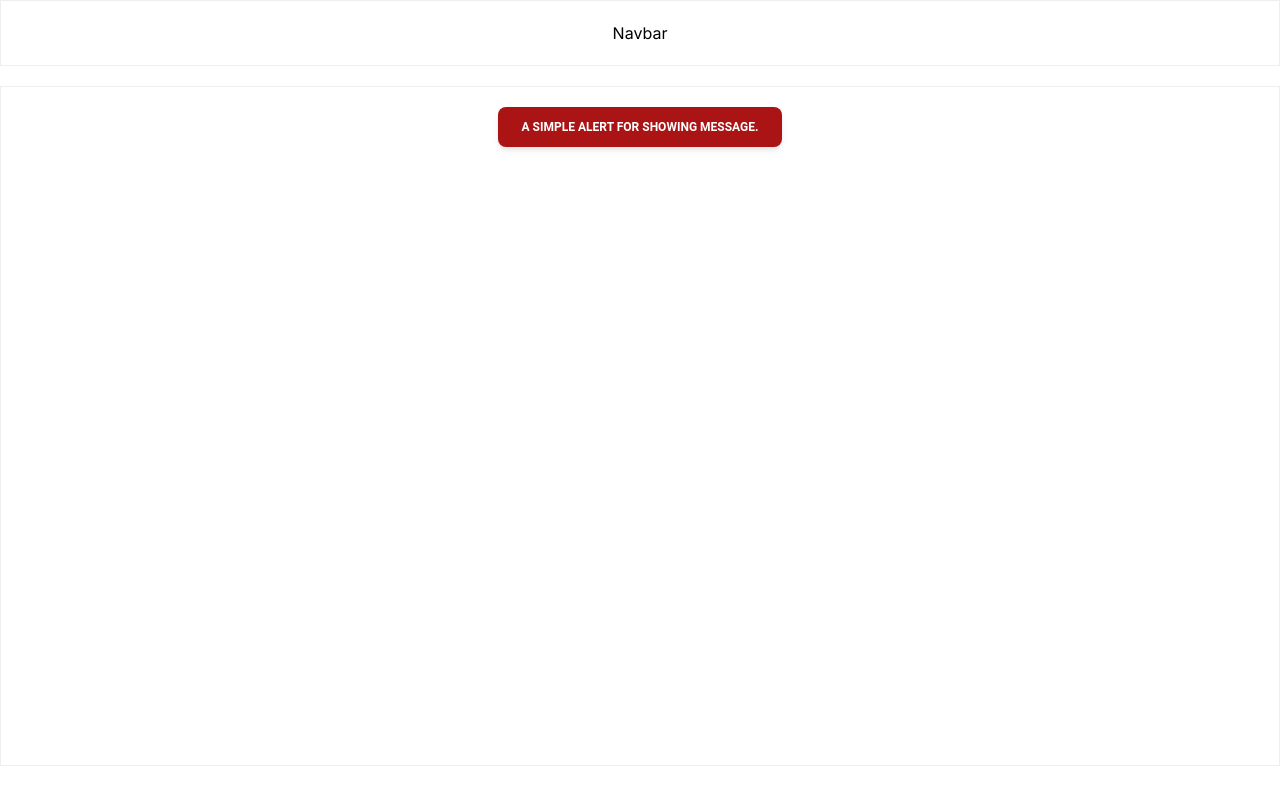
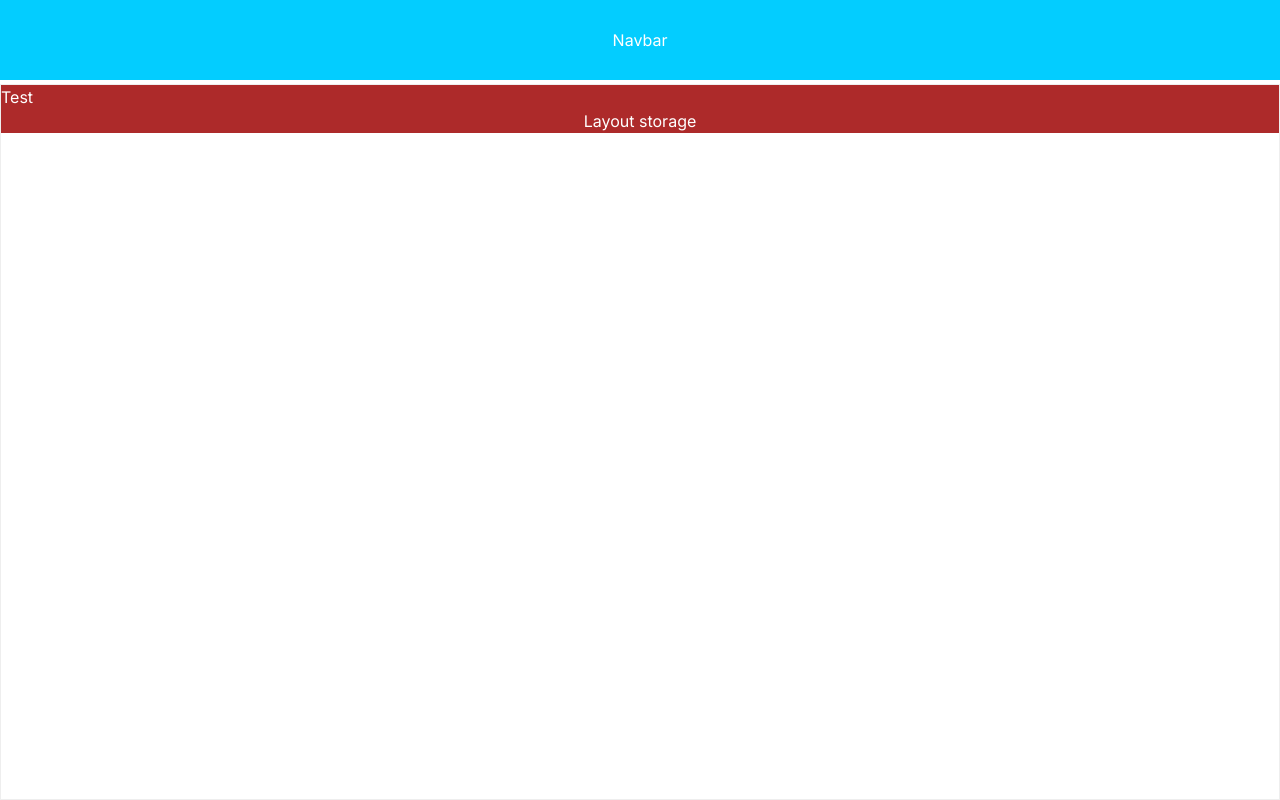
Before and after one commit to KhunThynne/HouseCafeProject, a Next.js app: page / in a window 1280 px wide. Built offline with nearby package versions, Linux system fonts and the light colour scheme.

Commit message:
tailawind config

```diff
--- a/package.json
+++ b/package.json
@@ -20,9 +20,11 @@
     "@types/node": "^20",
     "@types/react": "^18",
     "@types/react-dom": "^18",
+    "autoprefixer": "^10.4.19",
     "eslint": "^8",
     "eslint-config-next": "14.2.3",
     "postcss": "^8",
+    "postcss-import": "^16.1.0",
     "tailwindcss": "^3.4.1",
     "typescript": "^5"
   }
--- a/src/app/globals.css
+++ b/src/app/globals.css
@@ -1,11 +1,15 @@
-@tailwind base;
-@tailwind components;
-@tailwind utilities;
+@import "tailwindcss/base";
+@import "tailwindcss/components";
+@import "tailwindcss/utilities";
+@import "tailwindcss/variants";
+/* custom css */
+@import "./theme.css";
 
 :root {
   --foreground-rgb: 0, 0, 0;
   --background-start-rgb: 214, 219, 220;
   --background-end-rgb: 255, 255, 255;
+
 }
 
 @media (prefers-color-scheme: dark) {
@@ -18,6 +22,7 @@
 
 body {
   color: rgb(var(--foreground-rgb));
+  /* background-color: rgb(255, 255, 255); */
   /* background: linear-gradient(
       to bottom,
       transparent,
@@ -26,8 +31,42 @@ body {
     rgb(var(--background-start-rgb)); */
 }
 
+@layer base {}
+
+@layer components {
+
+  /* .test {
+    @apply text-primary
+  } */
+
+}
+
 @layer utilities {
   .text-balance {
     text-wrap: balance;
   }
+
+
+  /*  Set theme */
+  /* .bg-primary {
+
+    color: theme('colors.primary.night');
+  } */
+
+  /* @media screen(sm) {
+
+  .bg-primary {
+    color: black;
+  }
+
+} */
+
+  /*  min-width หรือ screen > min-width = True */
+  /* @media screen(md) {
+    .bg-primary {
+      color: wheat;
+    }
+  } */
+
+
 }
--- a/src/app/layout.tsx
+++ b/src/app/layout.tsx
@@ -2,11 +2,10 @@ import type { Metadata } from "next";
 import { Inter } from "next/font/google";
 import "./globals.css";
 
-import { ThemeProvider } from "@material-tailwind/react";
 const inter = Inter({ subsets: ["latin"] });
 
 export const metadata: Metadata = {
-  title: "Create Next App",
+  title: "House Cafe",
   description: "Generated by create next app",
 };
 
--- a/src/app/page.tsx
+++ b/src/app/page.tsx
@@ -1,3 +1,4 @@
+import Container from "@/components/Container";
 import HomeDetail from "@/components/Home/HomeDetail";
 
 
@@ -7,9 +8,10 @@ export default function Home() {
 
 
   return (
-    <main className="">
-      <HomeDetail/>
+    <div className="bg-danger">
+      <text className="test"> Test </text>
+      <HomeDetail />
 
-    </main>
+    </div>
   );
 }
--- a/src/app/template.tsx
+++ b/src/app/template.tsx
@@ -1,26 +1,38 @@
 "use client";
 
 import HomeDetail from "@/components/Home/HomeDetail";
-import Navbar from "@/components/Navbar";
+import Navbar from "@/components/Root/Navbar";
 import { ThemeProvider } from "@material-tailwind/react";
+import Container from "@/components/Container";
 
 import { Suspense } from "react";
+import GridLayout from "@/components/GridLayout";
 
 export default function Template({ children }: { children: React.ReactNode }) {
     const customTheme = "light"
-    return  <ThemeProvider value={customTheme}>
+    return <ThemeProvider value={customTheme}>
         <Suspense fallback={<>Load..</>}>
-        <Navbar />
+            {/*
+            <div className="grid grid-rows-3 gap-4  border h-[100vh]">
+                <div className="row-start-1 row-end-1 border" ><Navbar /></div>
+                <div className="col-span-2"> {children} </div>
+                <div className="row-start-2 row-end-4 bg-white"> <div > </div> </div>
+            </div>
+ */}
+            <GridLayout>
+                <Navbar />
+                <Container className="  border">{children}</Container>
 
 
-        <div className="border min-h-[85vh] py-5 my-5 flex justify-center">
-            {children}
-
-
-        </div>
+            </GridLayout>
 
 
 
-    </Suspense>
+
+
+
+
+
+        </Suspense>
     </ThemeProvider>
 }
--- /dev/null
+++ b/src/app/theme.css
@@ -0,0 +1,13 @@
+@tailwind components;
+
+
+@layer components {
+
+
+    .bg-primary *,
+    .bg-danger * {
+        @apply text-white
+    }
+
+
+}
--- /dev/null
+++ b/src/components/Container.tsx
@@ -0,0 +1,18 @@
+import { ReactNode } from "react";
+
+interface ContainerProps {
+    // Define your props here
+    className?: string,
+    children?: ReactNode
+}
+
+const Container: React.FunctionComponent<ContainerProps> = ({ children, className }) => {
+    // Component logic
+    return <main className={`${className} `}>
+
+        {children}
+    </main>;
+}
+
+
+export default Container;
--- /dev/null
+++ b/src/components/GridLayout.tsx
@@ -0,0 +1,17 @@
+import { ReactNode } from "react";
+
+interface GridLayoutProps {
+    // Define your props here
+    children?: ReactNode,
+    className?: string,
+}
+
+const GridLayout: React.FunctionComponent<GridLayoutProps> = ({ children, className = "" }) => {
+    // Component logic
+    return <div className={`grid h-screen grid-rows-[80px,1fr] gap-y-1  ${className}`}>
+        {children}
+    </div>;
+}
+
+
+export default GridLayout;
--- a/src/components/Home/HomeDetail.tsx
+++ b/src/components/Home/HomeDetail.tsx
@@ -1,18 +1,25 @@
 "use client";
 
 import { Button } from "@material-tailwind/react";
+import { useEffect } from "react";
 export default function HomeDetail() {
-    localStorage.setItem("test","D")
+
+
+  useEffect(() => {
+    localStorage.setItem("test", "D")
+  }, [])
+
   const theme = {
     component: {
 
-          styles: {color:"white"}
+      styles: { color: "white" }
     }
   }
   return (
-        <div>
-            {/* eslint-disable-next-line */}
-            <Button className="bg-[#aa1414]" onClick={()=>{}}>A simple alert for showing message.</Button>
+
+    <div className="flex justify-center ">
+      Layout storage
     </div>
+
   );
 }
--- a/src/components/Navbar.tsx
+++ /dev/null
@@ -1,12 +0,0 @@
-
-
-export default function Navbar() {
-    return (
-        <main className="p-5 border flex justify-center gap-20 px-16">
-            <div> Navbar</div>
-
-
-
-        </main>
-    );
-}
--- /dev/null
+++ b/src/components/Root/Navbar.tsx
@@ -0,0 +1,12 @@
+
+
+export default function Navbar() {
+    return (
+        <nav className="bg-primary flex justify-center items-center">
+            <span className=""> Navbar</span>
+
+
+
+        </nav>
+    );
+}
--- a/tailwind.config.ts
+++ b/tailwind.config.ts
@@ -1,4 +1,5 @@
 import type { Config } from "tailwindcss";
+
 const withMT = require("@material-tailwind/react/utils/withMT");
 const config: Config = withMT({
   content: [
@@ -7,7 +8,63 @@ const config: Config = withMT({
     "./src/app/**/*.{js,ts,jsx,tsx,mdx}",
   ],
   theme: {
+
     extend: {
+      fontFamily: {
+        sans: ['Graphik', 'sans-serif'],
+        serif: ['Merriweather', 'serif'],
+      },
+      screens: {
+        'xs': { "max": "260px" },
+        'mobile': { "min": "767px" },
+        'tablet': { "min": "1023px" },
+        'desktop': { "max": "1024px" },
+        'sm': '640px',
+        'md': '768px',
+        'lg': '1024px',
+        'xl': '1280px',
+        '2xl': '1536px',
+      },
+      colors: {
+
+        // 'MenuDashboard': {
+        //   light: '#61dbfb',
+        //   DEFAULT: '#CCFF00',
+        //   dark: '#111',
+        // },
+        /* black-gray:road
+        green,bronw,
+        white:river,forest blue
+        ,white-blue:skyclound
+
+        */
+
+        //theme night afternoon morning evening
+        test: '#0caad1',
+        'primary': {
+          morning: "#0caad1",
+          DEFAULT: "#03cdff",
+          afternoon: "#35d8f5",
+          evening: "#197cce",
+          night: "#0c2c70",
+        },
+        'secondary': {
+          DEFAULT: "#fff"
+        },
+        'danger': {
+          DEFAULT: "#ad2a2a"
+        },
+        'warning': {
+          DEFAULT: ""
+        },
+        'info': {
+          DEFAULT: ""
+        },
+        'muted': {
+          DEFAULT: ""
+        }
+
+      },
       // backgroundImage: {
       //   "gradient-radial": "radial-gradient(var(--tw-gradient-stops))",
       //   "gradient-conic":
@@ -15,6 +72,11 @@ const config: Config = withMT({
       // },
     },
   },
-  plugins: [],
+  plugins: [
+    {
+      'postcss-import': {},
+      tailwindcss: {},
+      autoprefixer: {}
+    }],
 });
 export default config;
```
Also changed, not shown: 1 other file (tests, documents, lock files or other folders). Lines whose indentation alone changed are shown as unchanged.
